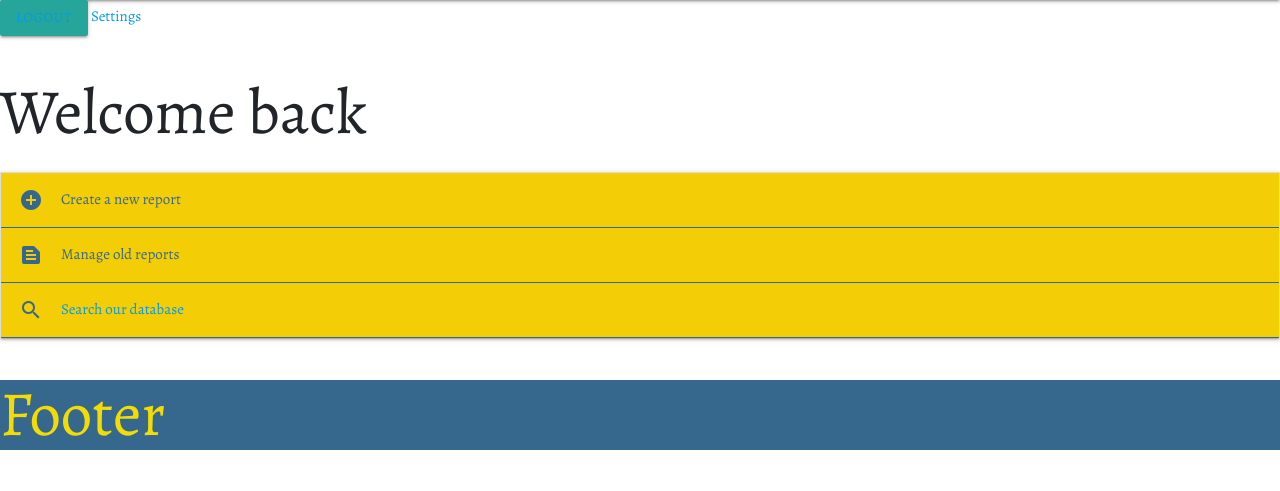
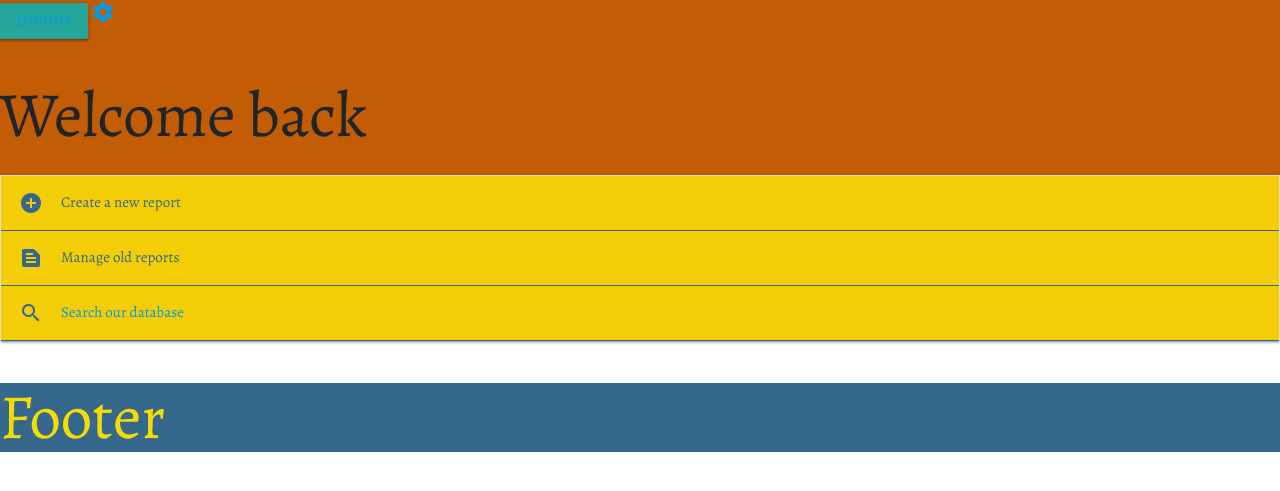
Before and after one commit to cgpalmer/ms3-project-2, a Flask app: page /dashboard in a window 1280 px wide. Shown: the part 64-555 px from the top of the page. Run offline with Flask 2, Linux system fonts and the light colour scheme; the visitor is signed in with stand-in values (Sample User, id 1); some libraries are stand-ins or nearby versions.

Commit message:
Changing the setting link to an icon

```diff
--- a/templates/user_dash.html
+++ b/templates/user_dash.html
@@ -1,7 +1,8 @@
 {% extends 'base.html'%} {% block content %}
 
+<section class="dashboard">
 <div class="btn btn-secondary"><a href="{{url_for('logout')}}"> Logout</a></div>
-<a href="{{url_for('userSetting')}}">Settings</a>
+<a id="settingButton" href="{{url_for('userSetting')}}"><i class="material-icons">settings</i></a>
 
 <h1>Welcome back</h1>
 
@@ -132,7 +133,7 @@
     </li>
   </ul>
 
-
+</section>
 
 
 {% endblock %}
```
